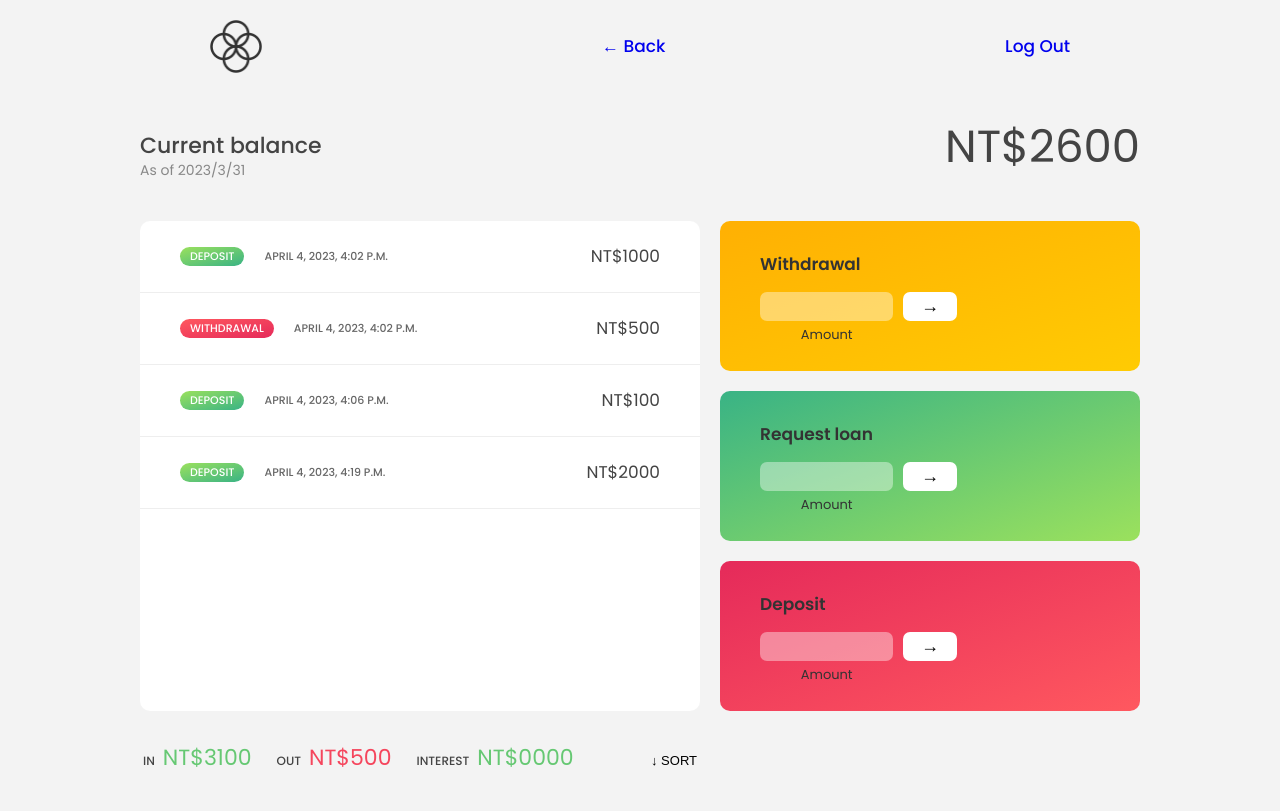
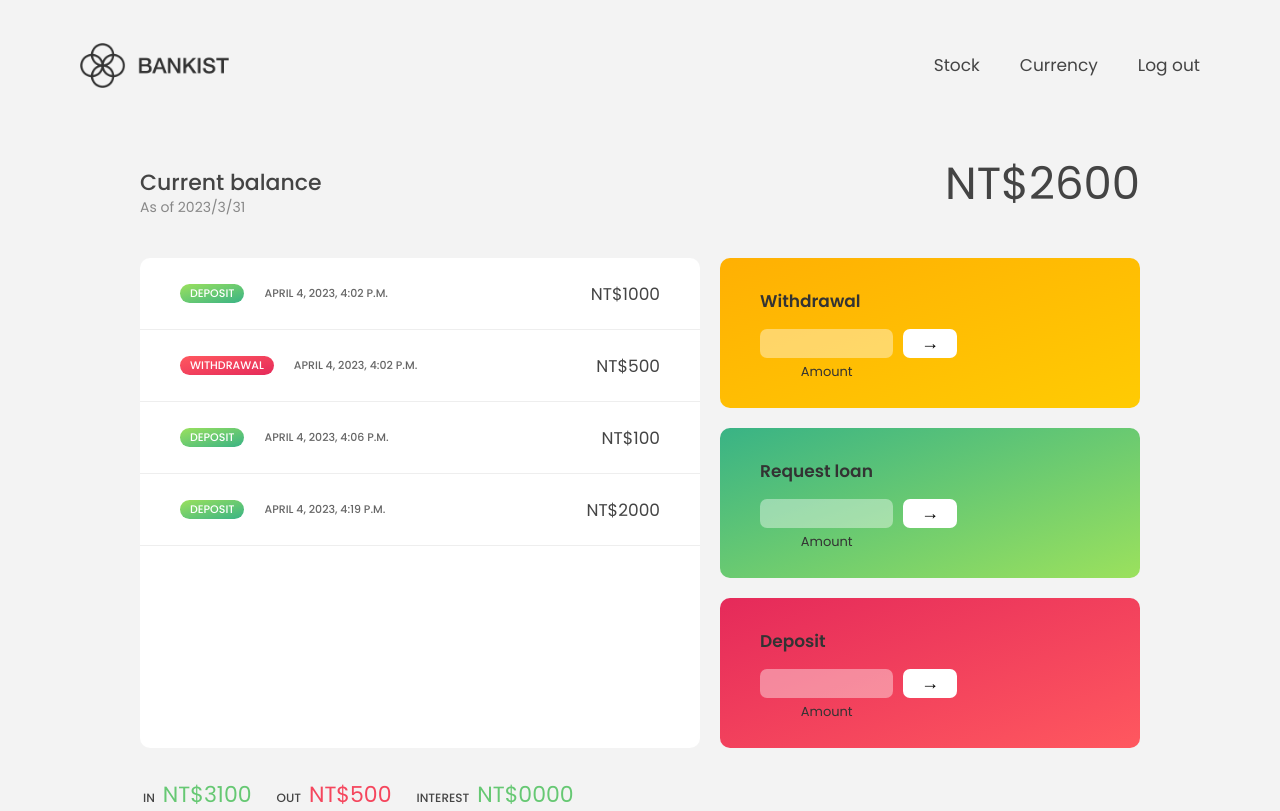
Before and after one commit to Ru960413/finance--Django-, a Django app: page /bank/ in a window 1280 px wide. Before the commit the page ends 767 px from the top, so only its background shows below. Run offline with Django 4.2, Linux system fonts and the light colour scheme; a user stored in the database is signed in; data comes from the database, SQL or seed files in the repository; some libraries are stand-ins or nearby versions.

Commit message:
reimplement navbar logic

```diff
--- a/bank/templates/bank/bank.html
+++ b/bank/templates/bank/bank.html
@@ -17,16 +17,11 @@
     />
 
     <link rel="stylesheet" href="{% static 'css/bank.css' %} " />
-    <title>Bank</title>
+    <title>Bankist | Bank</title>
   </head>
   <body>
     <!-- TOP NAVIGATION -->
-    <nav>
-      <img src="{% static 'img/logo-small.png' %}" alt="Logo" class="logo" />
-      <!-- Change the url path to user profile page -->
-      <a href="{% url '' %}" class="back__btn nav__link">← Back</a>
-      <a href="{% url 'logout' %}" class="logout__btn nav__link">Log Out</a>
-    </nav>
+    <nav>{% include "users/navbar.html" %}</nav>
 
     <!-- Make the data dynamic: DONE-->
     <main class="app">
@@ -78,7 +73,7 @@
         </p>
         <p class="summary__label">Interest</p>
         <p class="summary__value summary__value--interest">NT$0000</p>
-        <button class="btn--sort">↓ SORT</button>
+        <!--<button class="btn--sort">↓ SORT</button>-->
       </div>
 
       <!-- OPERATION: WITHDRAWAL -->
@@ -155,7 +150,5 @@
         You will be logged out in <span class="timer">05:00</span>
       </p>-->
     </main>
-
-    <!--<script src="{% static 'js/bank.js' %} "></script>-->
   </body>
 </html>
--- a/bank/views.py
+++ b/bank/views.py
@@ -10,7 +10,7 @@ from django.db.models import Sum
 
 @login_required(login_url='login')
 def bankDashboard(request):
-
+    page="bank"
     # get current user's profile
     user_profile = request.user.userprofile
     bankAccount = BankAccount.objects.get(owner=user_profile)
@@ -25,8 +25,8 @@ def bankDashboard(request):
     # calculate totalDeposit, totalWithdrawal, interest
     totalWithdrawal = Transaction.objects.filter(account_id=bankAccount, type="withdrawal").aggregate(Sum('amount'))
     totalDeposit = Transaction.objects.filter(account_id=bankAccount, type="deposit").aggregate(Sum('amount'))
-    #interest =
-    context={"balance": balance, "now": now, "users_record": users_record, "totalWithdrawal": totalWithdrawal["amount__sum"], "totalDeposit": totalDeposit["amount__sum"]}
+
+    context={"page":page, "balance": balance, "now": now, "users_record": users_record, "totalWithdrawal": totalWithdrawal["amount__sum"], "totalDeposit": totalDeposit["amount__sum"]}
 
     return render(request, 'bank/bank.html', context)
 
@@ -69,7 +69,6 @@ def deposit(request):
 def withdrawal(request):
     if request.method=="POST" and "withdrawal" in request.POST:
         action = "withdrawal"
-        context = {"action": action}
 
         # get current user's profile and bank account
         user_profile = request.user.userprofile
@@ -91,14 +90,19 @@ def withdrawal(request):
                 amount = -withdrawal
                 new_record = Transaction(account_id=bankAccount, amount=amount, type="withdrawal")
                 new_record.save()
+                context = {"action": action}
 
                 # redirect to successful page let the user know the action is successful
                 return render(request, 'bank/success.html', context)
 
             else:
+                message="You don't have enough money to withdraw."
+                context = {"action": action, "message":message}
                 return render(request, 'bank/fail.html', context)
 
         else:
+            message=""
+            context = {"action": action, "message":message}
             return render(request, 'bank/fail.html', context)
 
     return render(request, 'bank/bank.html')
@@ -132,6 +136,8 @@ def loan(request):
             return render(request, 'bank/success.html', context)
 
         else:
+            message="You don't have enough deposit to request for the loan."
+            context = {"action": action, "message":message}
             return render(request, 'bank/fail.html', context)
 
     return render(request, 'bank/bank.html')
--- a/static/css/bank.css
+++ b/static/css/bank.css
@@ -17,12 +17,55 @@ body {
   padding: 2rem;
 }
 
-nav {
+/* NAVIGATION */
+.nav {
+  display: flex;
+  justify-content: space-between;
+  align-items: center;
+  height: 9rem;
+  width: 100%;
+  padding: 0 6rem;
+  z-index: 100;
+}
+
+.nav__logo {
+  height: 4.5rem;
+  transition: all 0.3s;
+}
+
+.nav__links {
   display: flex;
   align-items: center;
-  justify-content: space-around;
-  padding: 0 2rem;
-  /* gap: 6rem; */
+  list-style: none;
+}
+
+.nav__item {
+  margin-left: 4rem;
+}
+
+.nav__link:link,
+.nav__link:visited {
+  font-size: 1.7rem;
+  font-weight: 400;
+  color: inherit;
+  text-decoration: none;
+  display: block;
+  transition: all 0.3s;
+}
+
+.nav__link--btn:link,
+.nav__link--btn:visited {
+  padding: 0.8rem 2.5rem;
+  border-radius: 3rem;
+  background-color: var(--color-primary);
+  color: #222;
+}
+
+.nav__link--btn:hover,
+.nav__link--btn:active {
+  color: inherit;
+  background-color: var(--color-primary-darker);
+  color: #333;
 }
 
 .back__btn,
--- a/users/templates/users/navbar.html
+++ b/users/templates/users/navbar.html
@@ -7,8 +7,13 @@
     class="nav__logo"
     id="logo"
   />
+
   <ul class="nav__links">
-    {% if user.is_authenticated %}
+    {% if user.is_authenticated %} {% if page != "bank" %}
+    <li class="nav__item">
+      <a class="nav__link" href="{% url 'bankDashboard' %}">Bank</a>
+    </li>
+    {% endif %}
     <!--Display after user log in-->
     <li class="nav__item">
       <a class="nav__link" href="#">Stock</a>
@@ -17,8 +22,9 @@
       <a class="nav__link" href="#">Currency</a>
     </li>
     <li class="nav__item">
-      <a class="nav__link" href="{% url 'bankDashboard' %}">Bank</a>
+      <a class="nav__link" href="{% url 'logout' %}">Log out</a>
     </li>
+
     {% else %}
 
     <li class="nav__item">
```
Also changed, not shown: other parts of static/css/bank.css (+0 -38 lines).
